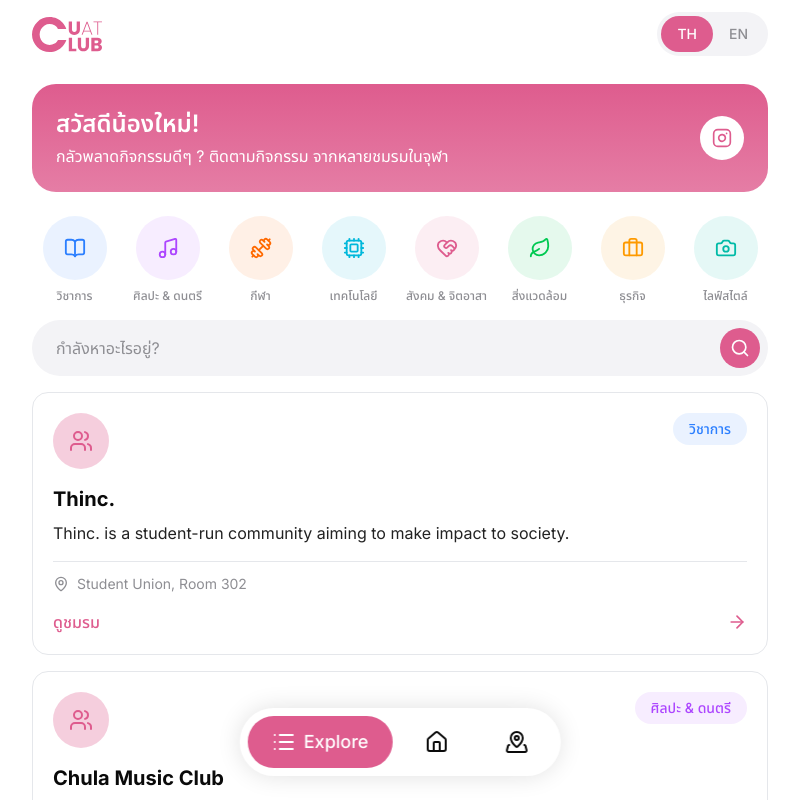
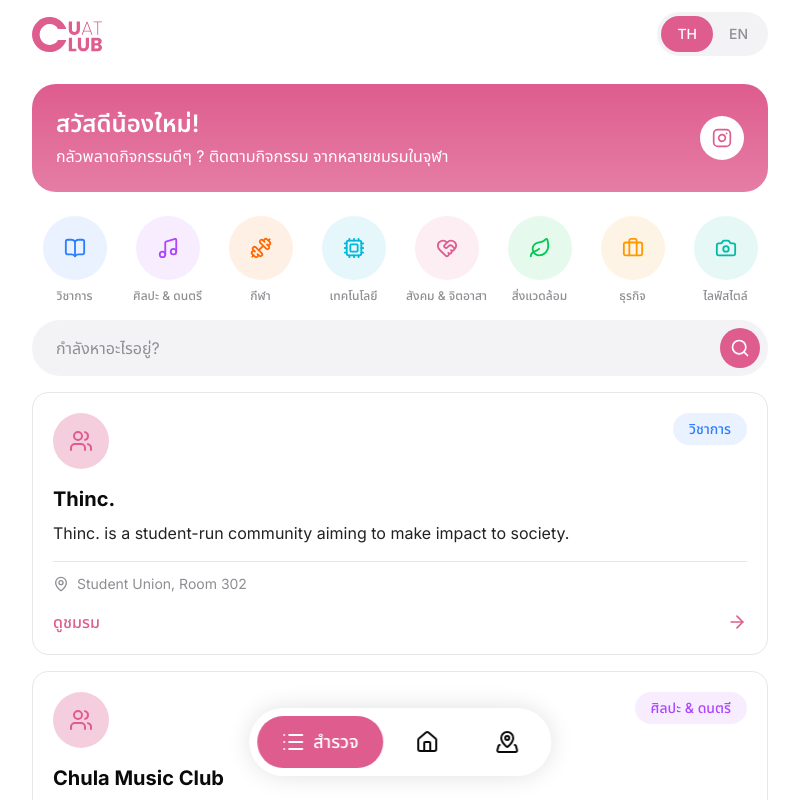
Before and after one commit to eventfinderthnc/cuatclub_firstdate_2026, a Next.js app: page /explore in a window 1280 px wide. Shown: the top 800 px of the page, without its empty margins (240-1039 px from the left). Built offline with nearby package versions, Linux system fonts and the light colour scheme.

Commit message:
feat: make TH/EN language toggle functional across the app

```diff
--- a/src/app/explore/page.tsx
+++ b/src/app/explore/page.tsx
@@ -1,18 +1,25 @@
+"use client";
+
 import Link from "next/link";
 import ExploreContent from "@/components/ExploreContent";
 import InstagramIcon from "@/components/icon/InstagramIcon";
 import { CLUBS } from "@/lib/clubs";
+import { useLanguage } from "@/lib/i18n";
+import { translations } from "@/lib/translations";
 
 export default function Explore() {
+  const { language } = useLanguage();
+  const t = translations[language].explore;
+
   return (
     <div className="flex w-full flex-col gap-6 px-4 pt-4 pb-28">
       <div className="flex items-center justify-between gap-4 rounded-3xl bg-linear-to-b from-primary to-[#E57DA5] p-6">
         <div>
           <h1 className="font-heading text-2xl font-semibold text-white">
-            สวัสดีน้องใหม่!
+            {t.hello}
           </h1>
           <p className="mt-1 text-white">
-            กลัวพลาดกิจกรรมดีๆ ? ติดตามกิจกรรม จากหลายชมรมในจุฬา
+            {t.subtitle}
           </p>
         </div>
         <Link
--- a/src/app/layout.tsx
+++ b/src/app/layout.tsx
@@ -4,6 +4,7 @@ import "./globals.css";
 import Navbar from "@/components/Navbar";
 import Header from "@/components/Header";
 import ScrollToTop from "@/components/ScrollToTop";
+import { LanguageProvider } from "@/lib/i18n";
 
 const inter = Inter({
   variable: "--font-inter",
@@ -38,12 +39,14 @@ export default function RootLayout({
       className={`${inter.variable} ${notoSansThai.variable} h-full antialiased`}
     >
       <body className="flex flex-col items-center min-h-full">
+        <LanguageProvider>
           <ScrollToTop />
           <div className="w-full max-w-[768px] flex flex-col items-center">
             <Header />
             {children}
             <Navbar />
           </div>
+        </LanguageProvider>
       </body>
     </html>
   );
--- a/src/app/page.tsx
+++ b/src/app/page.tsx
@@ -1,8 +1,18 @@
+"use client";
+
 import { Rose } from "lucide-react";
 import Image from "next/image";
 import Link from "next/link";
+import { Bodoni_Moda } from "next/font/google";
+import { useLanguage } from "@/lib/i18n";
+import { translations } from "@/lib/translations";
+
+const bodoniModa = Bodoni_Moda({ subsets: ["latin"] });
 
 export default function Home() {
+  const { language } = useLanguage();
+  const t = translations[language];
+
   return (
     <>
       <div className="pointer-events-none fixed inset-0 -z-10 h-screen w-screen overflow-hidden">
@@ -131,8 +141,10 @@ export default function Home() {
             href="/explore"
             className="group relative inline-flex cursor-pointer items-center gap-2 rounded-full border-2 border-white/80 bg-linear-to-b from-white to-[#ffc9dd] px-10 py-3.5 font-heading text-lg tracking-wide text-primary shadow-[0_4px_24px_rgba(196,60,110,0.4)] transition-transform duration-300 hover:scale-105 active:scale-95"
           >
-            <span className="font-bold drop-shadow-[0_1px_1px_rgba(255,255,255,0.6)]">
-              สำรวจชมรม
+            <span
+              className={`${language === "en" ? bodoniModa.className : ""} font-bold drop-shadow-[0_1px_1px_rgba(255,255,255,0.6)]`}
+            >
+              {t.cta.explore}
             </span>
             <Rose size={20} />
             <span
--- a/src/components/CategoryFilter.tsx
+++ b/src/components/CategoryFilter.tsx
@@ -1,6 +1,8 @@
 "use client";
 
 import { CATEGORIES } from "@/lib/categories";
+import { useLanguage } from "@/lib/i18n";
+import { getCategoryLabel } from "@/lib/translations";
 
 type CategoryFilterProps = {
   selected: string[];
@@ -8,10 +10,13 @@ type CategoryFilterProps = {
 };
 
 export default function CategoryFilter({ selected, onToggle }: CategoryFilterProps) {
+  const { language } = useLanguage();
+
   return (
     <div className="grid grid-cols-4 gap-x-2 gap-y-4 md:grid-cols-8">
       {CATEGORIES.map(({ label, icon: Icon, textColor, bgSoft, bgSolid }) => {
         const isSelected = selected.includes(label);
+        const displayLabel = getCategoryLabel(label, language);
 
         return (
           <button
@@ -34,7 +39,7 @@ export default function CategoryFilter({ selected, onToggle }: CategoryFilterPro
                 isSelected ? `${textColor}` : "text-stone"
               }`}
             >
-              {label}
+              {displayLabel}
             </span>
           </button>
         );
--- a/src/components/ClubCard.tsx
+++ b/src/components/ClubCard.tsx
@@ -4,6 +4,8 @@ import Image from "next/image";
 import { useRouter } from "next/navigation";
 import { ArrowRight, MapPin, Users } from "lucide-react";
 import { getCategory } from "@/lib/categories";
+import { useLanguage } from "@/lib/i18n";
+import { getCategoryLabel } from "@/lib/translations";
 
 type ClubCardProps = {
   id: number;
@@ -23,6 +25,7 @@ export default function ClubCard({
   logoSrc,
 }: ClubCardProps) {
   const router = useRouter();
+  const { language } = useLanguage();
   const { textColor, bgSoft } = getCategory(category);
 
   return (
@@ -50,7 +53,7 @@ export default function ClubCard({
           )}
         </div>
         <span className={`rounded-full px-4 py-1.5 text-sm font-medium ${bgSoft} ${textColor}`}>
-          {category}
+          {getCategoryLabel(category, language)}
         </span>
       </div>
 
--- a/src/components/ClubDetail.tsx
+++ b/src/components/ClubDetail.tsx
@@ -9,6 +9,8 @@ import { getCategory } from "@/lib/categories";
 import InstagramIcon from "@/components/icon/InstagramIcon";
 import FacebookIcon from "@/components/icon/FacebookIcon";
 import { useRouter } from "next/navigation";
+import { useLanguage } from "@/lib/i18n";
+import { getCategoryLabel } from "@/lib/translations";
 
 type ClubDetailProps = {
   club: Club;
@@ -16,6 +18,7 @@ type ClubDetailProps = {
 
 export default function ClubDetail({ club }: ClubDetailProps) {
   const router = useRouter();
+  const { language } = useLanguage();
   const { textColor, bgSoft } = getCategory(club.category);
   const gallery = club.coverImages ?? [];
   const [renderedImage, setRenderedImage] = useState<string | null>(null);
@@ -73,7 +76,7 @@ export default function ClubDetail({ club }: ClubDetailProps) {
           <span
             className={`h-fit rounded-full px-4 py-1.5 text-sm font-medium ${bgSoft} ${textColor}`}
           >
-            {club.category}
+            {getCategoryLabel(club.category, language)}
           </span>
         </div>
 
--- a/src/components/Header.tsx
+++ b/src/components/Header.tsx
@@ -1,7 +1,7 @@
 "use client";
 
-import { useState } from "react";
 import Image from "next/image";
+import { useLanguage } from "@/lib/i18n";
 
 const LANGUAGES = [
   { code: "th", label: "TH" },
@@ -9,7 +9,7 @@ const LANGUAGES = [
 ] as const;
 
 export default function Header() {
-  const [language, setLanguage] = useState<"th" | "en">("th");
+  const { language, setLanguage } = useLanguage();
 
   return (
     <header className="w-full flex items-center justify-between px-4 py-3">
--- a/src/components/MapView.tsx
+++ b/src/components/MapView.tsx
@@ -18,6 +18,8 @@ import {
   type LucideIcon,
 } from "lucide-react";
 import { MAP_PINS, type MapPin, type MapPinType } from "@/lib/mapPins";
+import { useLanguage } from "@/lib/i18n";
+import { translations } from "@/lib/translations";
 
 const MAP_WIDTH = 1543;
 const MAP_HEIGHT = 1019;
@@ -50,20 +52,6 @@ const PIN_STYLE: Record<MapPinType, { icon: LucideIcon; className: string }> = {
   workshop: { icon: Hammer, className: "bg-[#C1652E] text-white" },
   organization: { icon: Users, className: "bg-[#5B4B9E] text-white" },
   building: { icon: Building, className: "bg-[#6B7280] text-white" },
-};
-
-const PIN_TYPE_LABEL: Record<MapPinType, string> = {
-  faculty: "คณะ",
-  club: "ชมรม",
-  shop: "ร้านค้า",
-  facility: "สิ่งอำนวยความสะดวก",
-  landmark: "สถานที่สำคัญ",
-  service: "จุดบริการ",
-  parking: "ที่จอดรถ",
-  registration: "จุดลงทะเบียน",
-  workshop: "เวิร์กช็อป",
-  organization: "องค์กร",
-  building: "อาคาร",
 };
 
 type Transform = { scale: number; x: number; y: number };
@@ -103,6 +91,8 @@ function fitScale(viewportW: number, viewportH: number): number {
 
 export default function MapView() {
   const router = useRouter();
+  const { language } = useLanguage();
+  const t = translations[language].map;
   const viewportRef = useRef<HTMLDivElement>(null);
   const [transform, setTransform] = useState<Transform>({ scale: 1, x: 0, y: 0 });
   const [selectedPin, setSelectedPin] = useState<MapPin | null>(null);
@@ -399,7 +389,7 @@ export default function MapView() {
                 </span>
                 <div>
                   <p className="text-xs font-medium text-stone">
-                    {PIN_TYPE_LABEL[selectedPin.type]}
+                    {t.pinType[selectedPin.type]}
                   </p>
                   <h2 className="font-heading text-lg font-semibold text-foreground">
                     {selectedPin.name}
@@ -409,7 +399,7 @@ export default function MapView() {
               <button
                 type="button"
                 onClick={closeSheet}
-                aria-label="ปิด"
+                aria-label={t.close}
                 className="flex h-9 w-9 shrink-0 cursor-pointer items-center justify-center rounded-full bg-surface text-foreground"
               >
                 <X size={18} />
@@ -426,7 +416,7 @@ export default function MapView() {
                 onClick={() => router.push(selectedPin.link!)}
                 className="mt-5 flex w-full cursor-pointer items-center justify-center gap-2 rounded-full bg-primary px-4 py-3 text-sm font-medium text-white"
               >
-                ดูชมรมทั้งหมด
+                {t.viewAllClubs}
               </button>
             )}
           </div>
--- a/src/components/Navbar.tsx
+++ b/src/components/Navbar.tsx
@@ -3,21 +3,26 @@
 import { useRouter, usePathname } from "next/navigation";
 import { AnimatePresence, motion } from "framer-motion";
 import { List, Home, MapPinned } from "lucide-react";
+import { useLanguage } from "@/lib/i18n";
+import { translations } from "@/lib/translations";
 
 const NAV_ITEMS = [
-  { href: "/explore", label: "Explore", icon: List },
-  { href: "/", label: "Home", icon: Home },
-  { href: "/map", label: "Map", icon: MapPinned },
-];
+  { href: "/explore", labelKey: "explore", icon: List },
+  { href: "/", labelKey: "home", icon: Home },
+  { href: "/map", labelKey: "map", icon: MapPinned },
+] as const;
 
 export default function Navbar() {
   const router = useRouter();
   const pathname = usePathname();
+  const { language } = useLanguage();
+  const t = translations[language].nav;
 
   return (
     <nav className="fixed bottom-6 left-1/2 z-50 -translate-x-1/2">
       <ul className="relative flex items-center gap-2 rounded-full bg-background/30 p-2 shadow-[0_0_24px_var(--color-shadow-black)] backdrop-blur-md">
-        {NAV_ITEMS.map(({ href, label, icon: Icon }) => {
+        {NAV_ITEMS.map(({ href, labelKey, icon: Icon }) => {
+          const label = t[labelKey];
           const isActive = pathname === href;
 
           return (
--- a/src/components/SearchBar.tsx
+++ b/src/components/SearchBar.tsx
@@ -1,6 +1,8 @@
 "use client";
 
 import { Search } from "lucide-react";
+import { useLanguage } from "@/lib/i18n";
+import { translations } from "@/lib/translations";
 
 type SearchBarProps = {
   value: string;
@@ -8,13 +10,15 @@ type SearchBarProps = {
 };
 
 export default function SearchBar({ value, onChange }: SearchBarProps) {
+  const { language } = useLanguage();
+
   return (
     <div className="w-full flex items-center gap-3 rounded-full bg-surface py-2 pl-6 pr-2">
       <input
         type="text"
         value={value}
         onChange={(e) => onChange(e.target.value)}
-        placeholder="กำลังหาอะไรอยู่?"
+        placeholder={translations[language].explore.searchPlaceholder}
         className="flex-1 bg-transparent text-foreground outline-none placeholder:text-stone"
       />
       <button
--- /dev/null
+++ b/src/lib/i18n.tsx
@@ -0,0 +1,58 @@
+"use client";
+
+import {
+  createContext,
+  useCallback,
+  useContext,
+  useSyncExternalStore,
+  type ReactNode,
+} from "react";
+
+export type Language = "th" | "en";
+
+type LanguageContextValue = {
+  language: Language;
+  setLanguage: (lang: Language) => void;
+};
+
+const LanguageContext = createContext<LanguageContextValue | undefined>(
+  undefined,
+);
+
+const STORAGE_KEY = "cuatclub-language";
+const listeners = new Set<() => void>();
+
+function subscribe(callback: () => void) {
+  listeners.add(callback);
+  return () => listeners.delete(callback);
+}
+
+function getSnapshot(): Language {
+  const stored = window.localStorage.getItem(STORAGE_KEY);
+  return stored === "th" || stored === "en" ? stored : "th";
+}
+
+function getServerSnapshot(): Language {
+  return "th";
+}
+
+export function LanguageProvider({ children }: { children: ReactNode }) {
+  const language = useSyncExternalStore(subscribe, getSnapshot, getServerSnapshot);
+
+  const setLanguage = useCallback((lang: Language) => {
+    window.localStorage.setItem(STORAGE_KEY, lang);
+    listeners.forEach((listener) => listener());
+  }, []);
+
+  return (
+    <LanguageContext.Provider value={{ language, setLanguage }}>
+      {children}
+    </LanguageContext.Provider>
+  );
+}
+
+export function useLanguage() {
+  const ctx = useContext(LanguageContext);
+  if (!ctx) throw new Error("useLanguage must be used within LanguageProvider");
+  return ctx;
+}
--- /dev/null
+++ b/src/lib/translations.ts
@@ -0,0 +1,81 @@
+import type { Language } from "@/lib/i18n";
+
+export const translations = {
+  th: {
+    nav: { explore: "สำรวจ", home: "หน้าแรก", map: "แผนที่" },
+    cta: { explore: "สำรวจชมรม" },
+    map: {
+      pinType: {
+        faculty: "คณะ",
+        club: "ชมรม",
+        shop: "ร้านค้า",
+        facility: "สิ่งอำนวยความสะดวก",
+        landmark: "สถานที่สำคัญ",
+        service: "จุดบริการ",
+        parking: "ที่จอดรถ",
+        registration: "จุดลงทะเบียน",
+        workshop: "เวิร์กช็อป",
+        organization: "องค์กร",
+        building: "อาคาร",
+      },
+      close: "ปิด",
+      viewAllClubs: "ดูชมรมทั้งหมด",
+    },
+    explore: {
+      hello: "สวัสดีน้องใหม่!",
+      subtitle: "กลัวพลาดกิจกรรมดีๆ ? ติดตามกิจกรรม จากหลายชมรมในจุฬา",
+      searchPlaceholder: "กำลังหาอะไรอยู่?",
+    },
+    categories: {
+      วิชาการ: "วิชาการ",
+      "ศิลปะ & ดนตรี": "ศิลปะ & ดนตรี",
+      กีฬา: "กีฬา",
+      เทคโนโลยี: "เทคโนโลยี",
+      "สังคม & จิตอาสา": "สังคม & จิตอาสา",
+      สิ่งแวดล้อม: "สิ่งแวดล้อม",
+      ธุรกิจ: "ธุรกิจ",
+      ไลฟ์สไตล์: "ไลฟ์สไตล์",
+    },
+  },
+  en: {
+    nav: { explore: "Explore", home: "Home", map: "Map" },
+    cta: { explore: "Explore Clubs" },
+    map: {
+      pinType: {
+        faculty: "Faculty",
+        club: "Club",
+        shop: "Shop",
+        facility: "Facility",
+        landmark: "Landmark",
+        service: "Service Point",
+        parking: "Parking",
+        registration: "Registration",
+        workshop: "Workshop",
+        organization: "Organization",
+        building: "Building",
+      },
+      close: "Close",
+      viewAllClubs: "View All Clubs",
+    },
+    explore: {
+      hello: "Hi there, freshies!",
+      subtitle: "Don't miss out on great activities — follow clubs across Chula",
+      searchPlaceholder: "What are you looking for?",
+    },
+    categories: {
+      วิชาการ: "Academic",
+      "ศิลปะ & ดนตรี": "Arts & Music",
+      กีฬา: "Sports",
+      เทคโนโลยี: "Technology",
+      "สังคม & จิตอาสา": "Social & Volunteer",
+      สิ่งแวดล้อม: "Environment",
+      ธุรกิจ: "Business",
+      ไลฟ์สไตล์: "Lifestyle",
+    },
+  },
+} as const;
+
+export function getCategoryLabel(category: string, language: Language): string {
+  const dict = translations[language].categories as Record<string, string>;
+  return dict[category] ?? category;
+}
```
Lines whose indentation alone changed are shown as unchanged.
